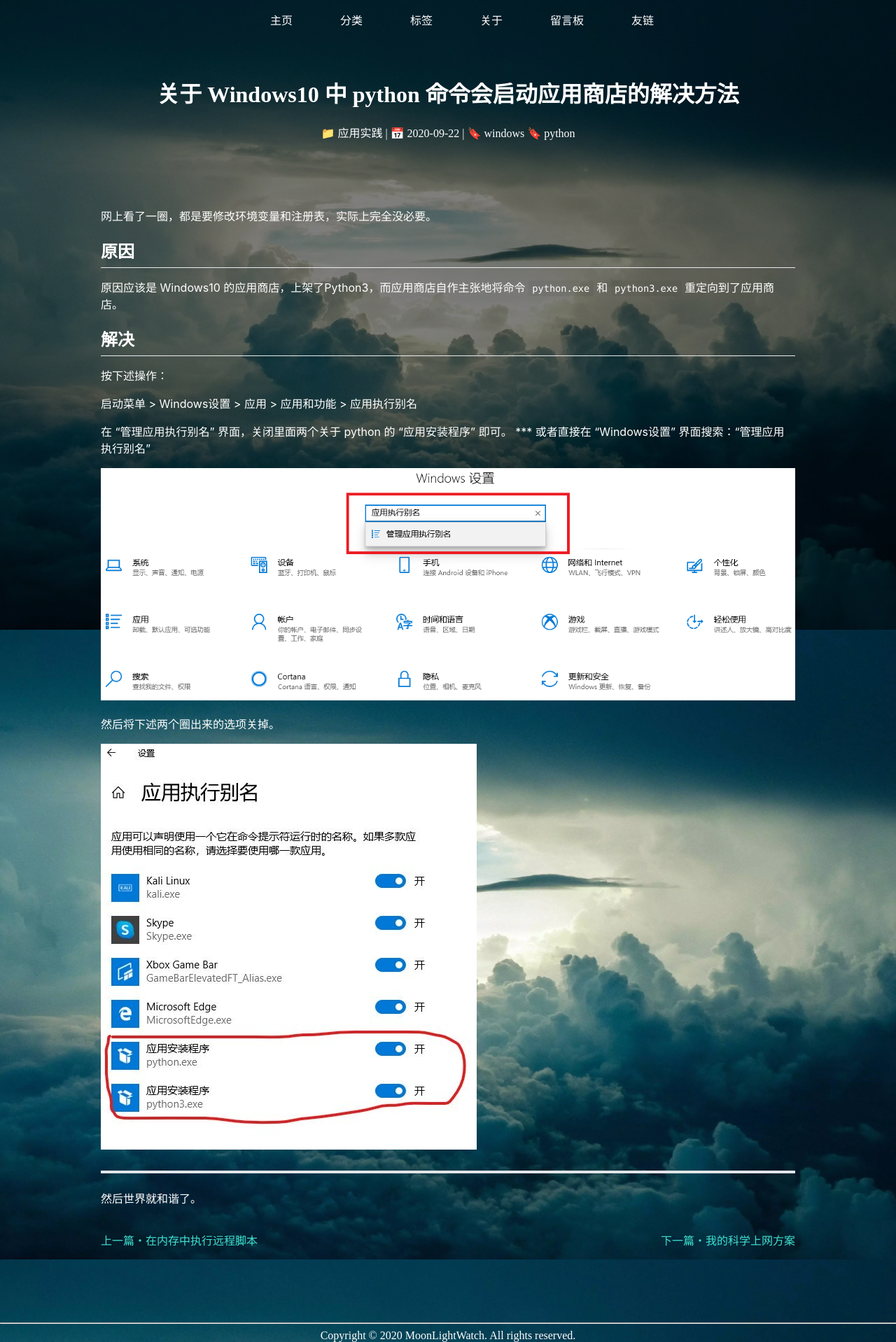
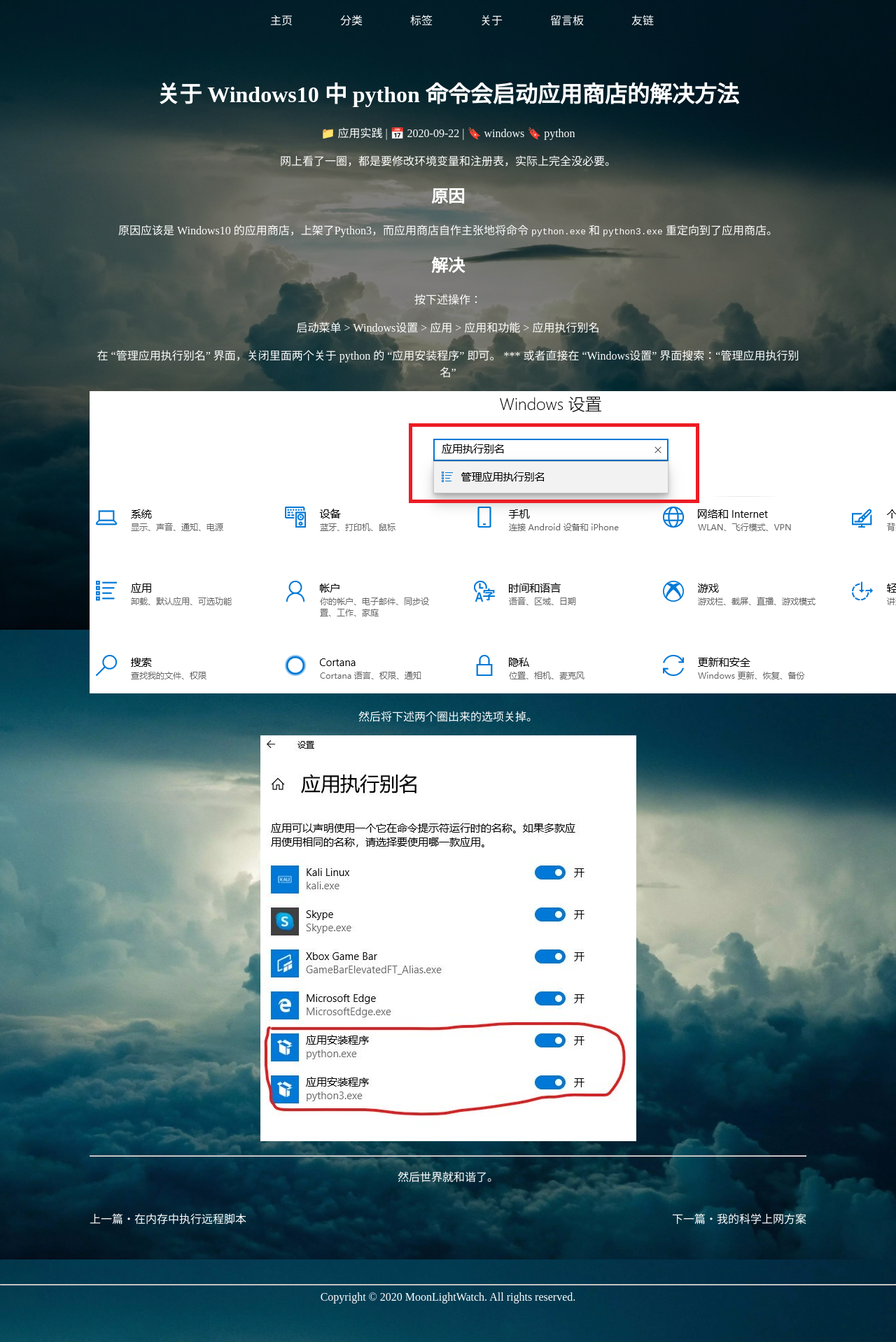
Before and after one commit to moonlightwatch/moonlightwatch.github.io, a Jekyll site: the page built from _posts/2020-09-22-关于Windows10中python命令会启动应用商店的解决方法.md, in a window 1280 px wide. Shown: the whole page at 70% size. Built offline with Jekyll 4.4.1, drawn with Linux system fonts in a browser that asks for light colours; comment, search, counter and statistics services are not loaded.

```diff
--- a/_layouts/post.html
+++ b/_layouts/post.html
@@ -2,7 +2,7 @@
 layout: default
 ---
 
-<link rel="stylesheet" type="text/css" href="/assets/css/md.css">
+<!-- <link rel="stylesheet" type="text/css" href="/assets/css/md.css"> -->
 <link rel="stylesheet" href="https://cdn.jsdelivr.net/npm/gitalk@1/dist/gitalk.css">
 <script src="https://cdn.jsdelivr.net/npm/gitalk@1/dist/gitalk.min.js"></script>
 
```
